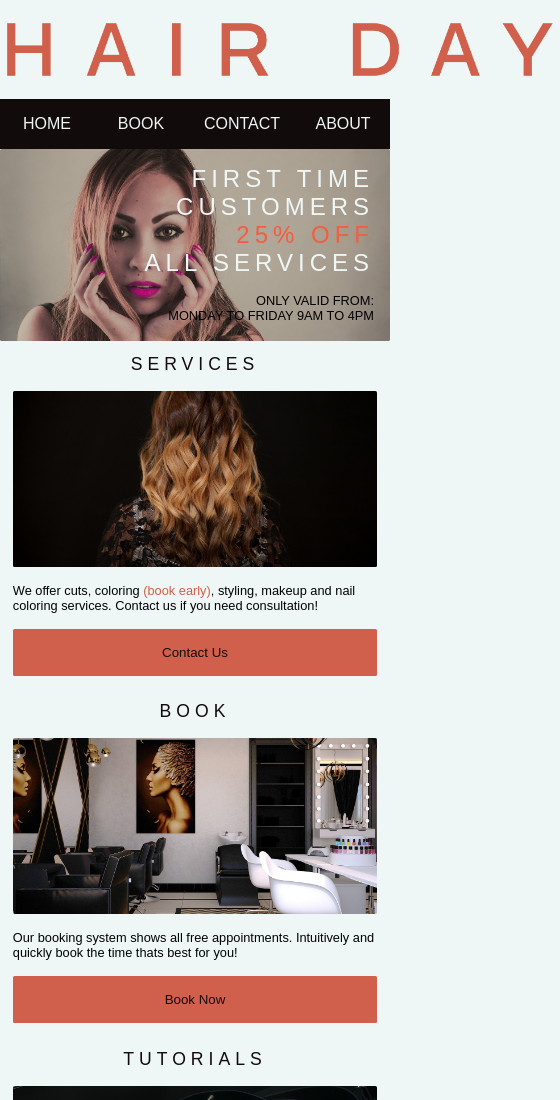
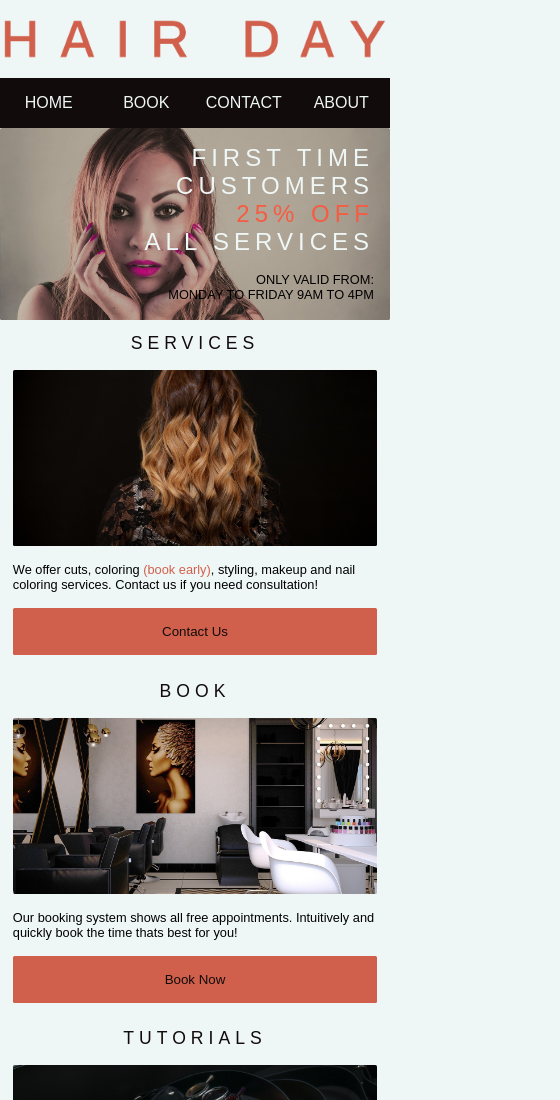
Before and after one commit to fturak/hair-day-home-page-portfolio-project, a plain HTML site: page index.html in a window 390 px wide. Shown: the top 1100 px of the page, 560 px wide, since content can reach past the window. Drawn offline with Linux system fonts and the light colour scheme.

Commit message:
Update styles.css

```diff
--- a/styles.css
+++ b/styles.css
@@ -48,6 +48,7 @@ header > img {
     margin-left: auto;
     margin-right: auto;
     width: 35rem;
+
     padding: 1rem 0rem 1rem 0rem;
 
 }
@@ -146,6 +147,9 @@ footer p {
     p {
         font-size: 0.8rem;
     }
+    header > img {
+        width: 100%;
+    }
     #promotion {
         height: 10rem;
         padding: 1rem;
@@ -163,4 +167,8 @@ footer p {
     section {
         display: block;
     }
+
+    nav li {
+        margin: 1rem 0rem 1rem 0rem;
+    }
 }
```
Also changed, not shown: 1 other file.
